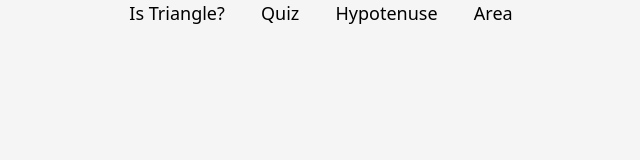
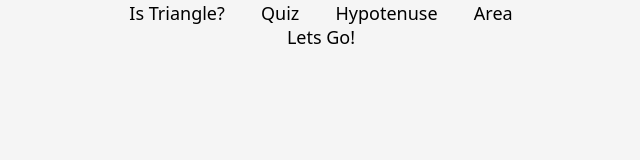
Before and after one commit to rahulneal/triangle, a plain HTML site: page index.html in a window 1280 px wide. Shown: the full height of the page, 319-959 px from the left. Drawn offline with nearby package versions, Linux system fonts and the light colour scheme.

Commit message:
fix:lets go

```diff
--- a/index.html
+++ b/index.html
@@ -21,6 +21,10 @@
         margin: 1rem;
 
     }
+    h1{
+        color: black;
+        font-size: large;
+    }
 
       </style></head>
 <body> <nav>
@@ -31,5 +35,7 @@
 
 </nav>
 
+<h1>Lets Go!</h1>
+
 </body>
 </html>
```
